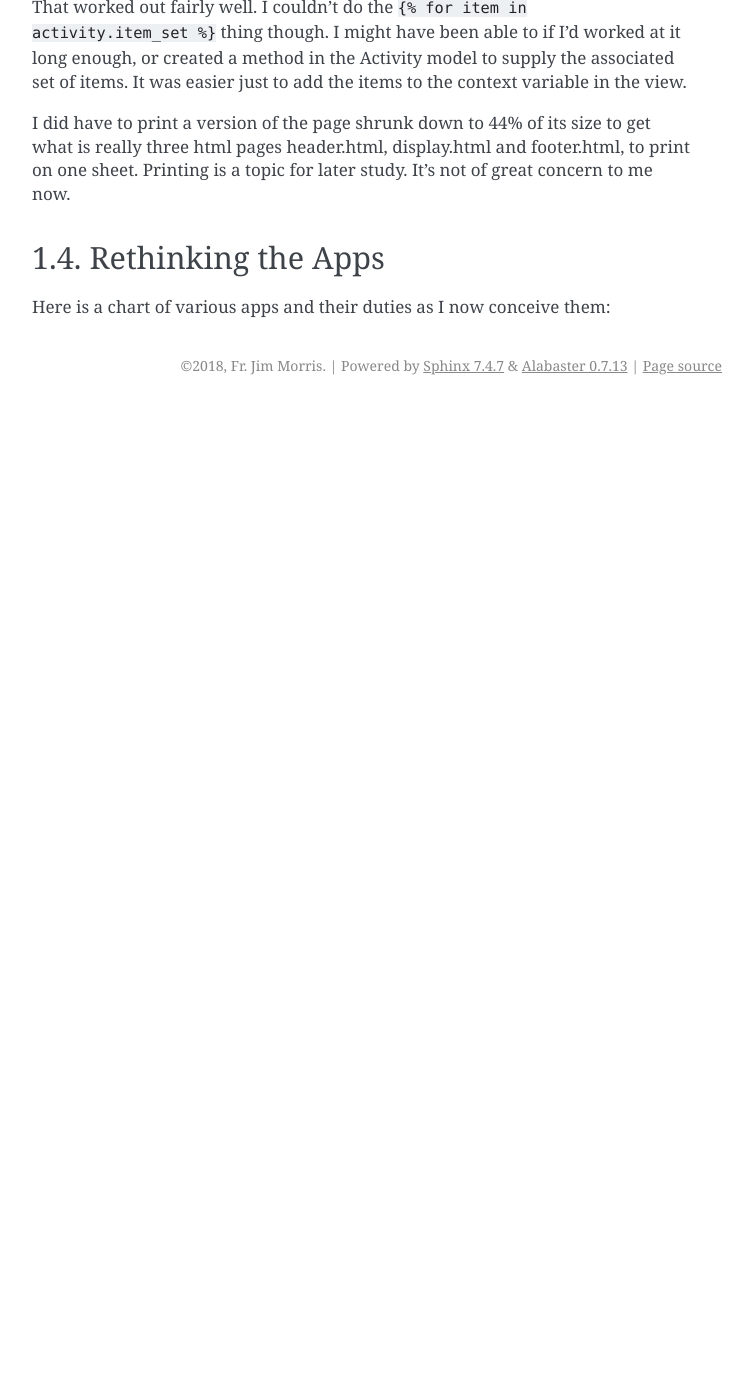
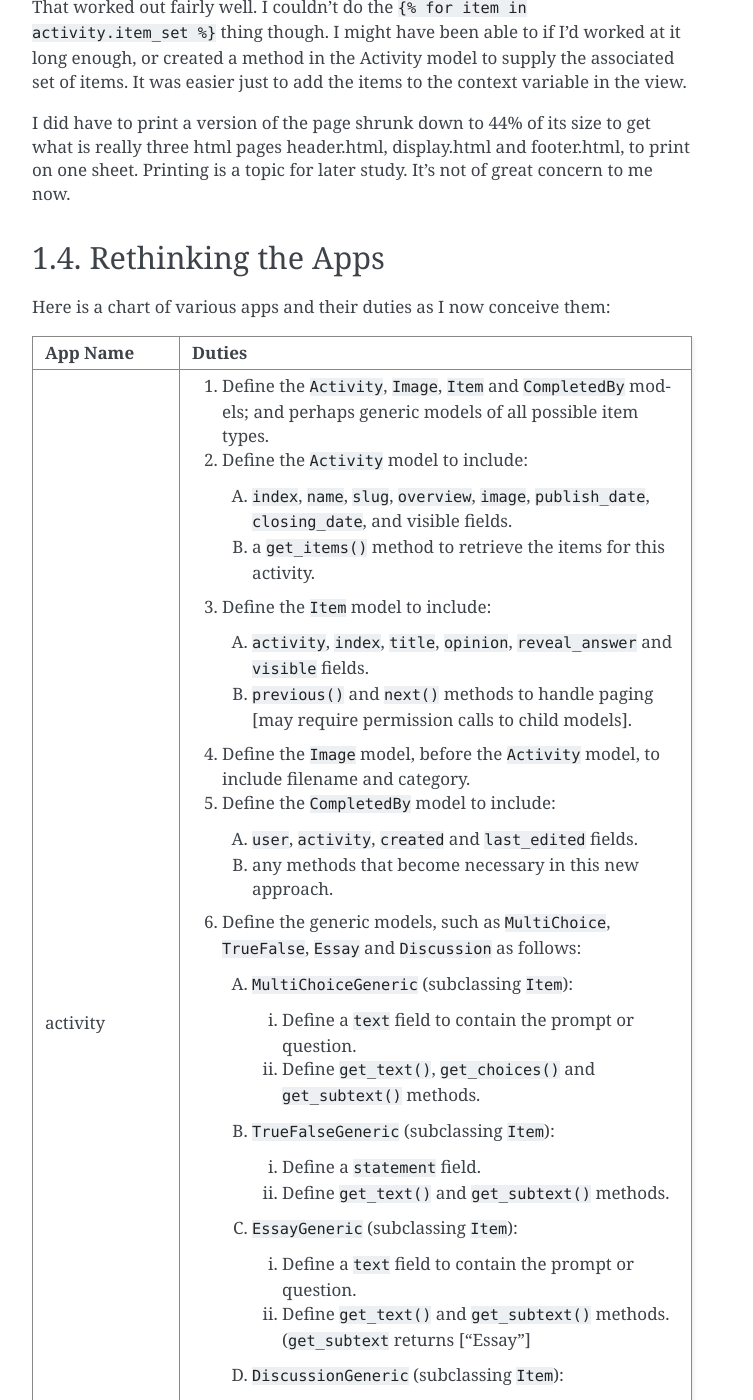
Before and after one commit to JMorris1575/confirmation2019, a Sphinx documentation site: the page built from docs/design.rst, in a window 1280 px wide and 1400 px high, scrolled down 8959 px. Shown: the whole window, without its empty margins (388-1141 px from the left). Built offline with Sphinx 7.4.7, drawn with Linux system fonts in a browser that asks for light colours; before the commit the page ends 9364 px from its top, so only the background shows below that; some of the changed text lies outside the part shown.

Commit message:
Working on defining a new approach using an app for every item type

```diff
--- a/docs/design.rst
+++ b/docs/design.rst
@@ -367,21 +367,65 @@ Here is a chart of various apps and their duties as I now conceive them:
 +--------------+-------------------------------------------------------------------------------------------------------+
 |   App Name   |                                                Duties                                                 |
 +==============+=======================================================================================================+
-| activity     | #. Define the Activity, Image and Item models; and perhaps generic models of all possible item types. |
-|              | #. Define the Activity model to include:                                                              |
+| activity     | #. Define the ``Activity``, ``Image``, ``Item`` and ``CompletedBy`` models; and perhaps generic       |
+|              |    models of all possible item types.                                                                 |
+|              | #. Define the ``Activity`` model to include:                                                          |
 |              |                                                                                                       |
-|              |    A. index, name, slug, overview, image, publish_date, closing_date, and visible fields.             |
-|              |    #. a get_items method to retrieve the items for this activity.                                     |
+|              |    A. ``index``, ``name``, ``slug``, ``overview``, ``image``, ``publish_date``, ``closing_date``, and |
+|              |       visible fields.                                                                                 |
+|              |    #. a ``get_items()`` method to retrieve the items for this activity.                               |
 |              |                                                                                                       |
-|              | #. Define the Item model to include:                                                                  |
+|              | #. Define the ``Item`` model to include:                                                              |
 |              |                                                                                                       |
-|              |    A. activity, index, and title fields.                                                              |
-|              |    #. previous() and next() methods to handle paging [may require permission calls to child models]   |
+|              |    A. ``activity``, ``index``, ``title``, ``opinion``, ``reveal_answer`` and ``visible`` fields.      |
+|              |    #. ``previous()`` and ``next()`` methods to handle paging [may require permission calls to child   |
+|              |       models].                                                                                        |
 |              |                                                                                                       |
-|              | #. Define the Image model, before the Activity model, to include filename and category                |
-|              | #. Define the generic models, such as MultiChoice, TrueFalse, Essay and Discussion as follows:        |
+|              | #. Define the ``Image`` model, before the ``Activity`` model, to include filename and category.       |
+|              | #. Define the ``CompletedBy`` model to include:                                                       |
 |              |                                                                                                       |
-|              |    A. MultiChoice:                                                                                    |
+|              |    A. ``user``, ``activity``, ``created`` and ``last_edited`` fields.                                 |
+|              |    #. any methods that become necessary in this new approach.                                         |
 |              |                                                                                                       |
-|              |       i.
+|              | #. Define the generic models, such as ``MultiChoice``, ``TrueFalse``, ``Essay`` and ``Discussion`` as |
+|              |    follows:                                                                                           |
+|              |                                                                                                       |
+|              |    A. ``MultiChoiceGeneric`` (subclassing ``Item``):                                                  |
+|              |                                                                                                       |
+|              |       i. Define a ``text`` field to contain the prompt or question.                                   |
+|              |       #. Define ``get_text()``, ``get_choices()`` and ``get_subtext()`` methods.                      |
+|              |                                                                                                       |
+|              |    #. ``TrueFalseGeneric`` (subclassing ``Item``):                                                    |
+|              |                                                                                                       |
+|              |       i. Define a ``statement`` field.                                                                |
+|              |       #. Define ``get_text()`` and ``get_subtext()`` methods.                                         |
+|              |                                                                                                       |
+|              |    #. ``EssayGeneric`` (subclassing ``Item``):                                                        |
+|              |                                                                                                       |
+|              |       i. Define a ``text`` field to contain the prompt or question.                                   |
+|              |       #. Define ``get_text()`` and ``get_subtext()`` methods. (``get_subtext`` returns ["Essay"]      |
+|              |                                                                                                       |
+|              |    #. ``DiscussionGeneric`` (subclassing ``Item``):                                                   |
+|              |                                                                                                       |
+|              |       i. Define a ``text`` field to contain the prompt or question.                                   |
+|              |       #. Define ``get_text()`` and ``get_subtext()`` methods. (``get_subtext`` returns ["Discussion"] |
+|              |                                                                                                       |
+|              | #. Define ``WelcomeView``, ``SummaryView``, ``DisplayView`` and ``ItemView`` view classes all         |
+|              |    subclassing ``View``.                                                                              |
+|              |                                                                                                       |
+|              |    A. The ``WelcomeView``, ``SummaryView`` and ``DisplayView`` will work much as they do now.         |
+|              |    #. The ``ItemView`` will simply dispatch each item to its own app for processing.                  |
 +--------------+-------------------------------------------------------------------------------------------------------+
+| multi_choice | #. Define ``MultiChoice`` and ``Response`` models.                                                    |
+| _open        | #. Define the ``MultiChoice`` model, subclassing ``MultiChoiceGeneric`` to include:                   |
+|              |                                                                                                       |
+|              |    A. ``explanation`` to be revealed if ``reveal_answer`` is True. (optional field)                   |
+|              |    #. any methods that may be necessary.                                                              |
+|              |                                                                                                       |
+|              | #. Define the ``Response`` model as follows:                                                          |
+|              |                                                                                                       |
+|              |    A. ``user``, ``activity``, ``item_index`` and ``user_choice`` fields.                              |
+|              |    #. ``user`` will the ``request.user``                                                              |
+|              |                                                                                                       |
+|              | #. What should the views do?                                                                          |
++--------------+-------------------------------------------------------------------------------------------------------+
```
